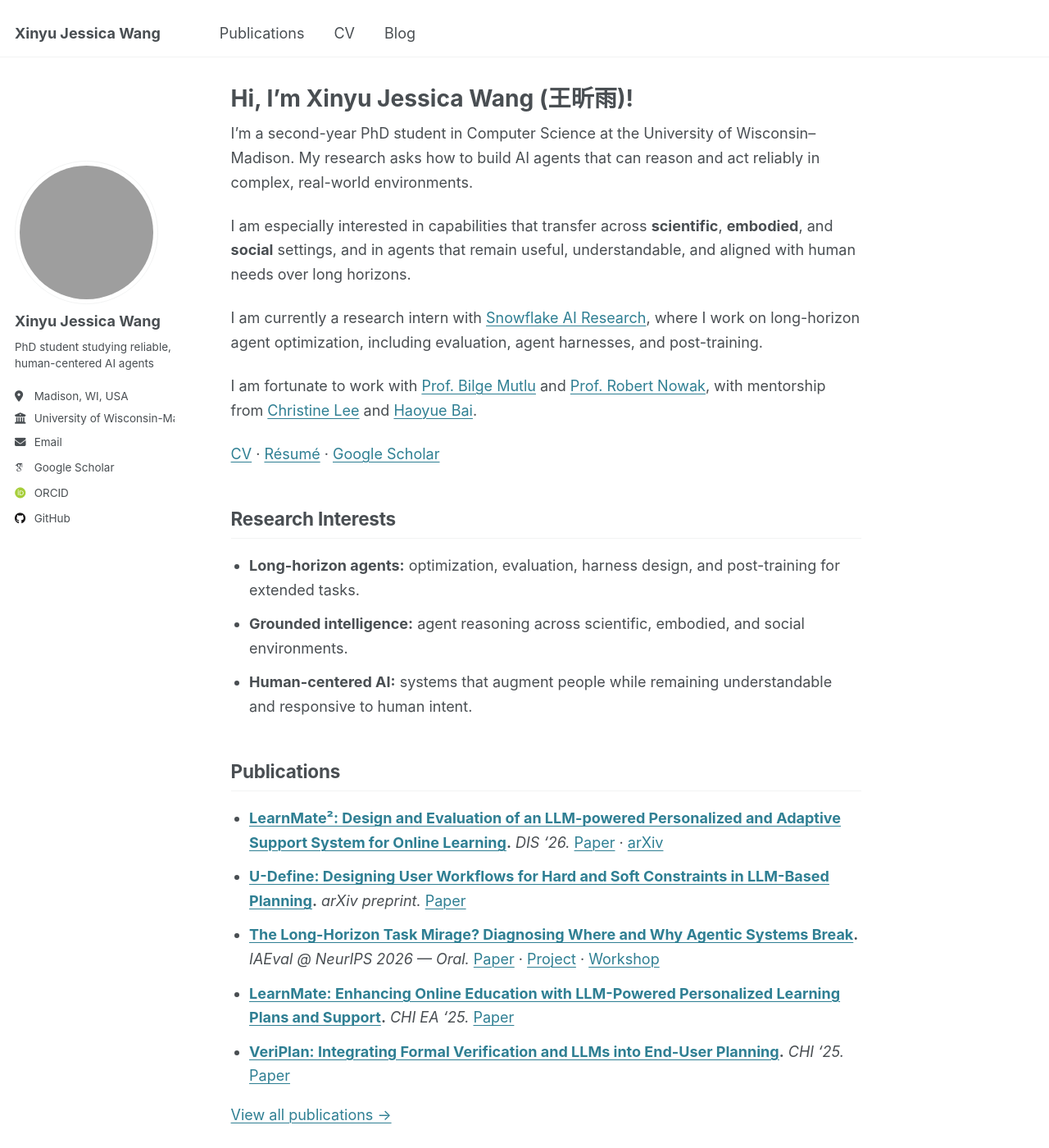
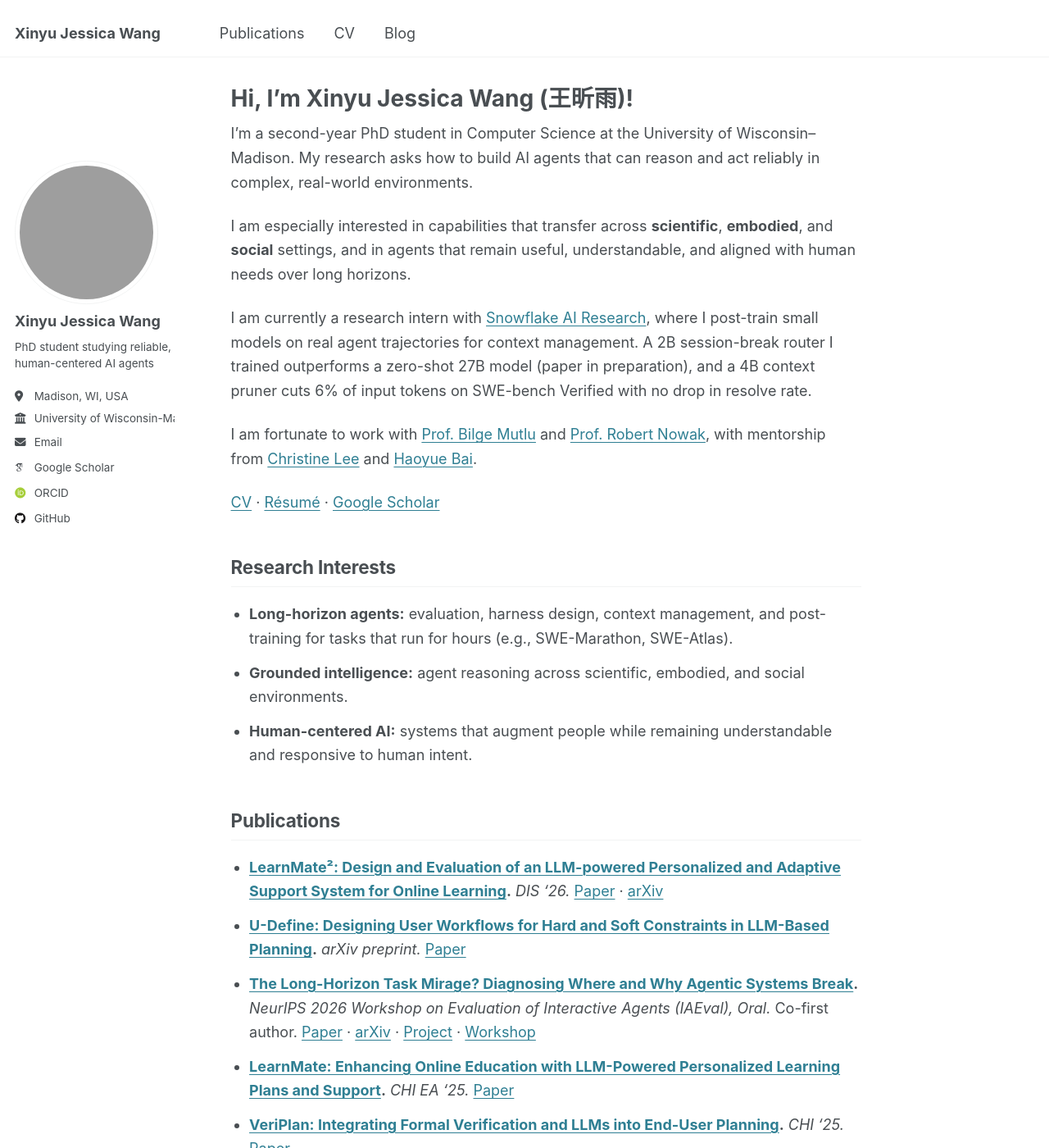
Before and after one commit to xwang2775/xwang2775.github.io, a Jekyll site: the page built from _pages/about.md, in a window 1280 px wide and 1400 px high. Shown: the whole window at 82% size. Built offline with Jekyll 4.4.1, drawn with Linux system fonts in a browser that asks for light colours; some web fonts are replaced.

Commit message:
Update homepage: Snowflake post-training results, HORIZON workshop details
Co-Authored-By: Claude Opus 5.5 <noreply@anthropic.com>

```diff
--- a/_pages/about.md
+++ b/_pages/about.md
@@ -12,7 +12,7 @@ I'm a second-year PhD student in Computer Science at the University of Wisconsin
 
 I am especially interested in capabilities that transfer across **scientific**, **embodied**, and **social** settings, and in agents that remain useful, understandable, and aligned with human needs over long horizons.
 
-I am currently a research intern with [Snowflake AI Research](https://www.snowflake.com/en/blog/authors/snowflake-ai-research/), where I work on long-horizon agent optimization, including evaluation, agent harnesses, and post-training.
+I am currently a research intern with [Snowflake AI Research](https://www.snowflake.com/en/blog/authors/snowflake-ai-research/), where I post-train small models on real agent trajectories for context management. A 2B session-break router I trained outperforms a zero-shot 27B model (paper in preparation), and a 4B context pruner cuts 6% of input tokens on SWE-bench Verified with no drop in resolve rate.
 
 I am fortunate to work with [Prof. Bilge Mutlu](https://bmutlu.github.io/) and [Prof. Robert Nowak](https://nowak.ece.wisc.edu), with mentorship from [Christine Lee](https://christineplee.github.io/) and [Haoyue Bai](https://haoyuebaizju.github.io).
 
@@ -20,7 +20,7 @@ I am fortunate to work with [Prof. Bilge Mutlu](https://bmutlu.github.io/) and [
 
 ## Research Interests
 
-- **Long-horizon agents:** optimization, evaluation, harness design, and post-training for extended tasks.
+- **Long-horizon agents:** evaluation, harness design, context management, and post-training for tasks that run for hours (e.g., SWE-Marathon, SWE-Atlas).
 - **Grounded intelligence:** agent reasoning across scientific, embodied, and social environments.
 - **Human-centered AI:** systems that augment people while remaining understandable and responsive to human intent.
 
@@ -28,7 +28,7 @@ I am fortunate to work with [Prof. Bilge Mutlu](https://bmutlu.github.io/) and [
 
 - **[LearnMate²: Design and Evaluation of an LLM-powered Personalized and Adaptive Support System for Online Learning](https://doi.org/10.1145/3800645.3812972).** *DIS '26.* [Paper](https://doi.org/10.1145/3800645.3812972) · [arXiv](https://arxiv.org/abs/2605.06257)
 - **[U-Define: Designing User Workflows for Hard and Soft Constraints in LLM-Based Planning](https://arxiv.org/abs/2605.02765).** *arXiv preprint.* [Paper](https://arxiv.org/abs/2605.02765)
-- **[The Long-Horizon Task Mirage? Diagnosing Where and Why Agentic Systems Break](https://arxiv.org/abs/2604.11978).** *IAEval @ NeurIPS 2026 — Oral.* [Paper](https://arxiv.org/abs/2604.11978) · [Project](https://xwang2775.github.io/horizon-leaderboard/) · [Workshop](https://openreview.net/group?id=NeurIPS.cc/2026/Workshop/IAEval)
+- **[The Long-Horizon Task Mirage? Diagnosing Where and Why Agentic Systems Break](https://arxiv.org/abs/2604.11978).** *NeurIPS 2026 Workshop on Evaluation of Interactive Agents (IAEval), Oral.* Co-first author. [Paper](https://openreview.net/forum?id=yHbhxHpgiJ) · [arXiv](https://arxiv.org/abs/2604.11978) · [Project](https://xwang2775.github.io/horizon-leaderboard/) · [Workshop](https://openreview.net/group?id=NeurIPS.cc/2026/Workshop/IAEval)
 - **[LearnMate: Enhancing Online Education with LLM-Powered Personalized Learning Plans and Support](https://arxiv.org/abs/2503.13340).** *CHI EA '25.* [Paper](https://arxiv.org/abs/2503.13340)
 - **[VeriPlan: Integrating Formal Verification and LLMs into End-User Planning](https://arxiv.org/abs/2502.17898).** *CHI '25.* [Paper](https://arxiv.org/abs/2502.17898)
 
```
Also changed, not shown: _publications/2026-04-13-long-horizon-task-mirage.md (+1 -1 lines).
